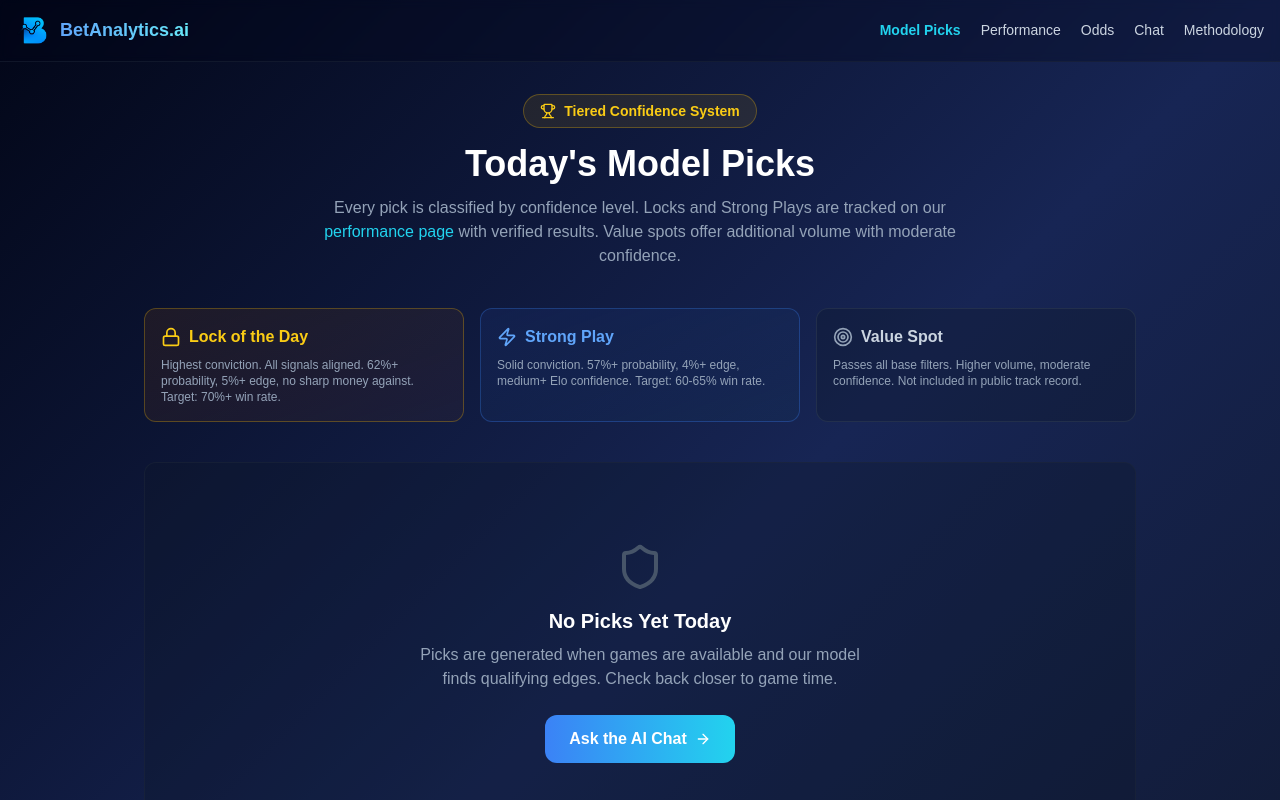
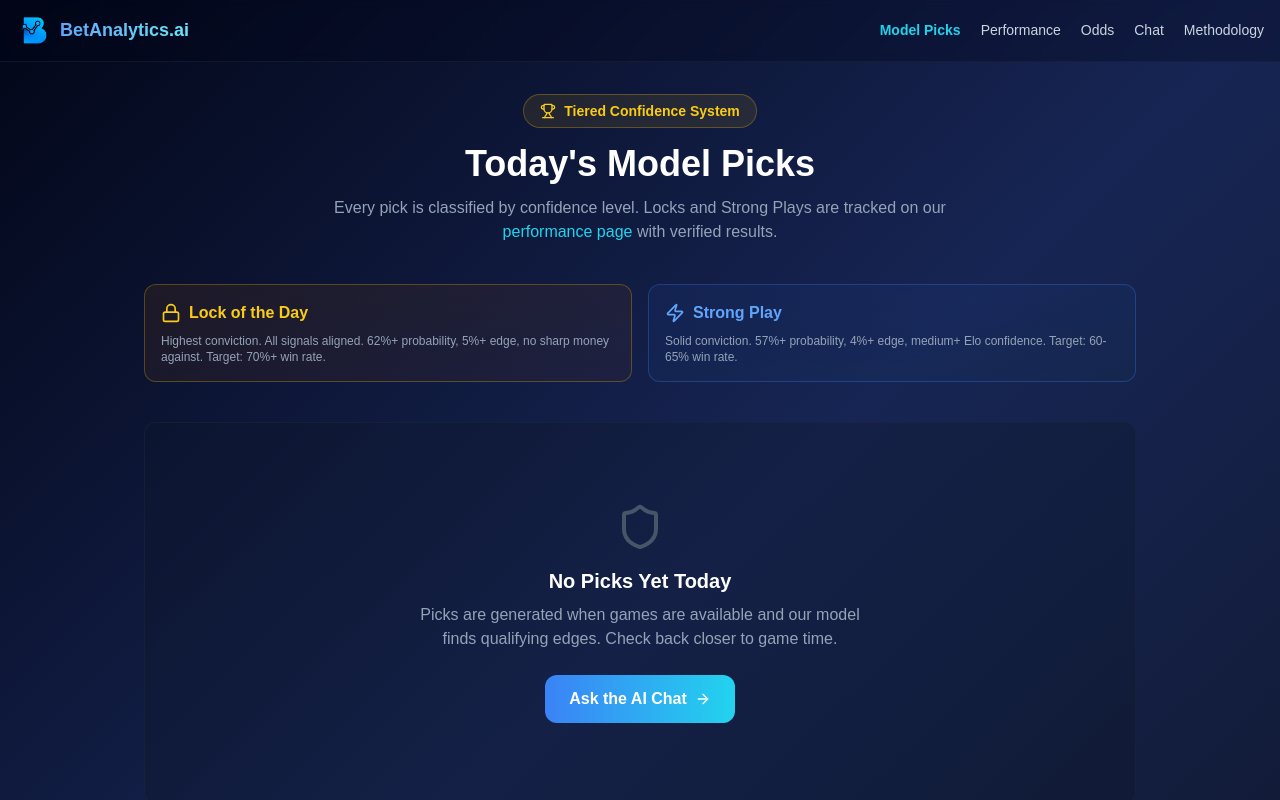
Before and after one commit to toolforgehq-source/betanalytics, a Next.js app: page /picks in a window 1280 px wide. Shown: the top 800 px of the page. Built offline with nearby package versions, Linux system fonts and the light colour scheme.

Commit message:
Remove Value Spots from Model Picks page — only show Locks and Strong Plays
Co-Authored-By: toolforgehq@gmail.com <toolforgehq@gmail.com>

```diff
--- a/src/app/api/picks/route.ts
+++ b/src/app/api/picks/route.ts
@@ -88,16 +88,19 @@ export async function GET() {
         return betDate === todayStr
       })
 
-      // Sort: locks first, then strong, then value, each sub-sorted by score desc
-      const tierOrder: Record<string, number> = { lock: 0, strong: 1, value: 2 }
+      // Only include locks and strong plays — value spots are excluded from the public picks page
+      livePicks = livePicks.filter((bet: RankedBet) => bet.confidenceTier === 'lock' || bet.confidenceTier === 'strong')
+
+      // Sort: locks first, then strong, each sub-sorted by score desc
+      const tierOrder: Record<string, number> = { lock: 0, strong: 1 }
       livePicks.sort((a: RankedBet, b: RankedBet) => {
-        const tierDiff = (tierOrder[a.confidenceTier || 'value'] || 2) - (tierOrder[b.confidenceTier || 'value'] || 2)
+        const tierDiff = (tierOrder[a.confidenceTier || 'strong'] ?? 1) - (tierOrder[b.confidenceTier || 'strong'] ?? 1)
         if (tierDiff !== 0) return tierDiff
         if (b.score !== a.score) return b.score - a.score
         return new Date(a.commenceTime).getTime() - new Date(b.commenceTime).getTime()
       })
 
-      console.log(`[API /picks] Live picks from cache: ${livePicks.length} total (${livePicks.filter(p => p.confidenceTier === 'lock').length} locks, ${livePicks.filter(p => p.confidenceTier === 'strong').length} strong, ${livePicks.filter(p => p.confidenceTier === 'value').length} value)`)
+      console.log(`[API /picks] Live picks from cache: ${livePicks.length} total (${livePicks.filter(p => p.confidenceTier === 'lock').length} locks, ${livePicks.filter(p => p.confidenceTier === 'strong').length} strong)`)
     } else {
       console.log('[API /picks] No cached best bet available — falling back to stored recommendations only')
     }
--- a/src/app/picks/page.tsx
+++ b/src/app/picks/page.tsx
@@ -36,7 +36,6 @@ interface TieredPick {
 interface PicksData {
   locks: TieredPick[]
   strong: TieredPick[]
-  value: TieredPick[]
   lastUpdated: string
 }
 
@@ -190,12 +189,10 @@ export default function PicksPage() {
 
         const locks = allRecos.filter((r: TieredPick) => r.confidenceTier === 'lock')
         const strong = allRecos.filter((r: TieredPick) => r.confidenceTier === 'strong')
-        const value = allRecos.filter((r: TieredPick) => r.confidenceTier === 'value' || !r.confidenceTier)
 
         setData({
           locks,
           strong,
-          value,
           lastUpdated: json.lastUpdated || new Date().toISOString()
         })
       } catch (err) {
@@ -243,12 +240,11 @@ export default function PicksPage() {
           <p className="text-slate-400 max-w-2xl mx-auto">
             Every pick is classified by confidence level. Locks and Strong Plays are tracked on our
             {' '}<Link href="/performance" className="text-cyan-400 hover:underline">performance page</Link> with verified results.
-            Value spots offer additional volume with moderate confidence.
           </p>
         </div>
 
         {/* Tier Legend */}
-        <div className="grid md:grid-cols-3 gap-4 mb-10">
+        <div className="grid md:grid-cols-2 gap-4 mb-10">
           <div className="bg-gradient-to-br from-yellow-900/20 to-amber-900/10 border border-yellow-500/30 rounded-xl p-4">
             <div className="flex items-center gap-2 mb-2">
               <Lock className="w-5 h-5 text-yellow-400" />
@@ -262,13 +258,6 @@ export default function PicksPage() {
               <span className="font-bold text-blue-400">Strong Play</span>
             </div>
             <p className="text-xs text-slate-400">Solid conviction. 57%+ probability, 4%+ edge, medium+ Elo confidence. Target: 60-65% win rate.</p>
-          </div>
-          <div className="bg-slate-900/30 border border-slate-700/50 rounded-xl p-4">
-            <div className="flex items-center gap-2 mb-2">
-              <Target className="w-5 h-5 text-slate-400" />
-              <span className="font-bold text-slate-300">Value Spot</span>
-            </div>
-            <p className="text-xs text-slate-400">Passes all base filters. Higher volume, moderate confidence. Not included in public track record.</p>
           </div>
         </div>
 
@@ -316,21 +305,7 @@ export default function PicksPage() {
               </section>
             )}
 
-            {/* Value Spots Section */}
-            {data.value.length > 0 && (
-              <section className="mb-10">
-                <h2 className="text-xl font-bold mb-4 flex items-center gap-2">
-                  <Target className="w-5 h-5 text-slate-400" />
-                  Value Spots
-                  <span className="text-sm font-normal text-slate-500">({data.value.length})</span>
-                </h2>
-                <div className="grid md:grid-cols-2 lg:grid-cols-3 gap-4">
-                  {data.value.map((pick, i) => <PickCard key={`value-${i}`} pick={pick} />)}
-                </div>
-              </section>
-            )}
-
-            {data.locks.length === 0 && data.strong.length === 0 && data.value.length === 0 && (
+            {data.locks.length === 0 && data.strong.length === 0 && (
               <div className="text-center py-20 bg-slate-900/30 border border-slate-800/50 rounded-xl">
                 <Shield className="w-12 h-12 text-slate-600 mx-auto mb-4" />
                 <h3 className="text-xl font-bold mb-2">No Picks Yet Today</h3>
```
